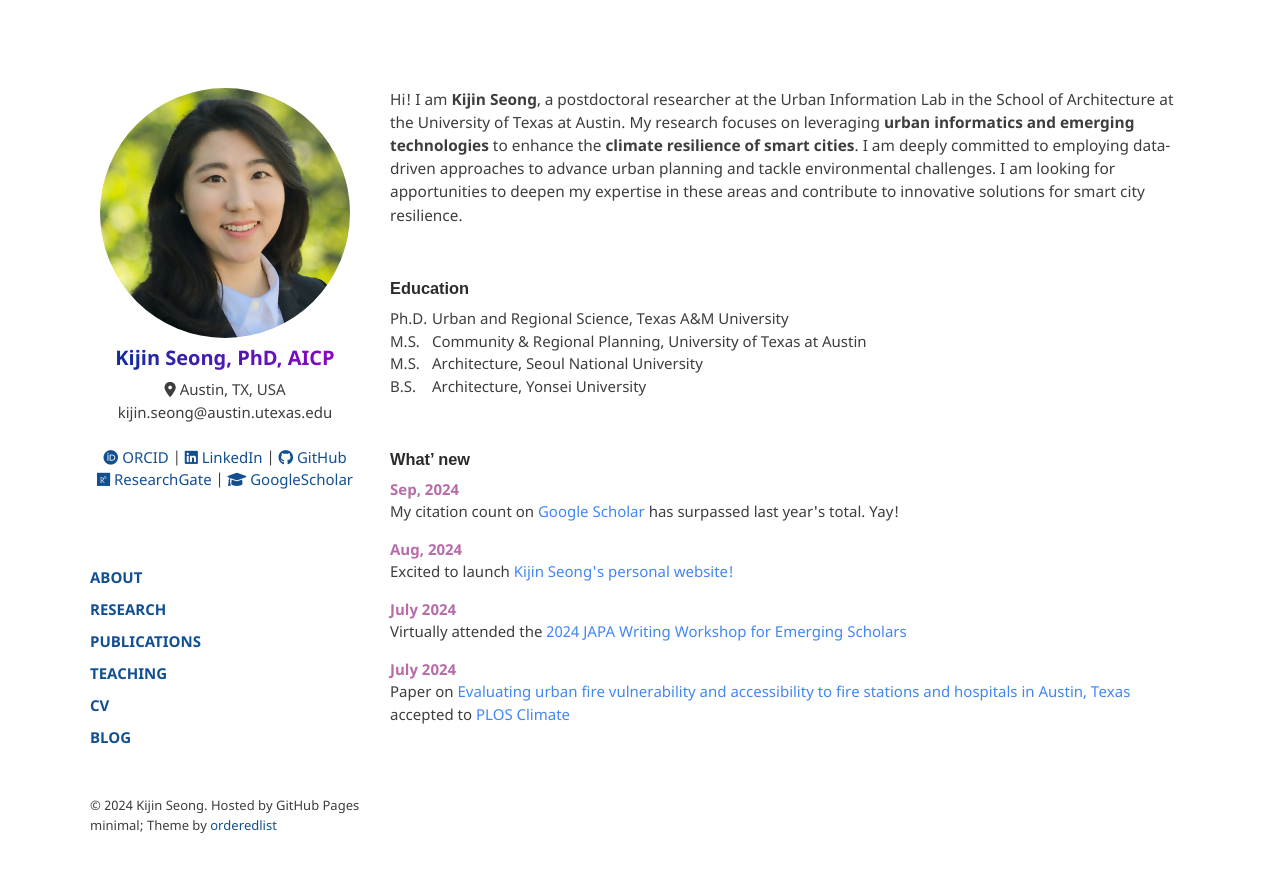
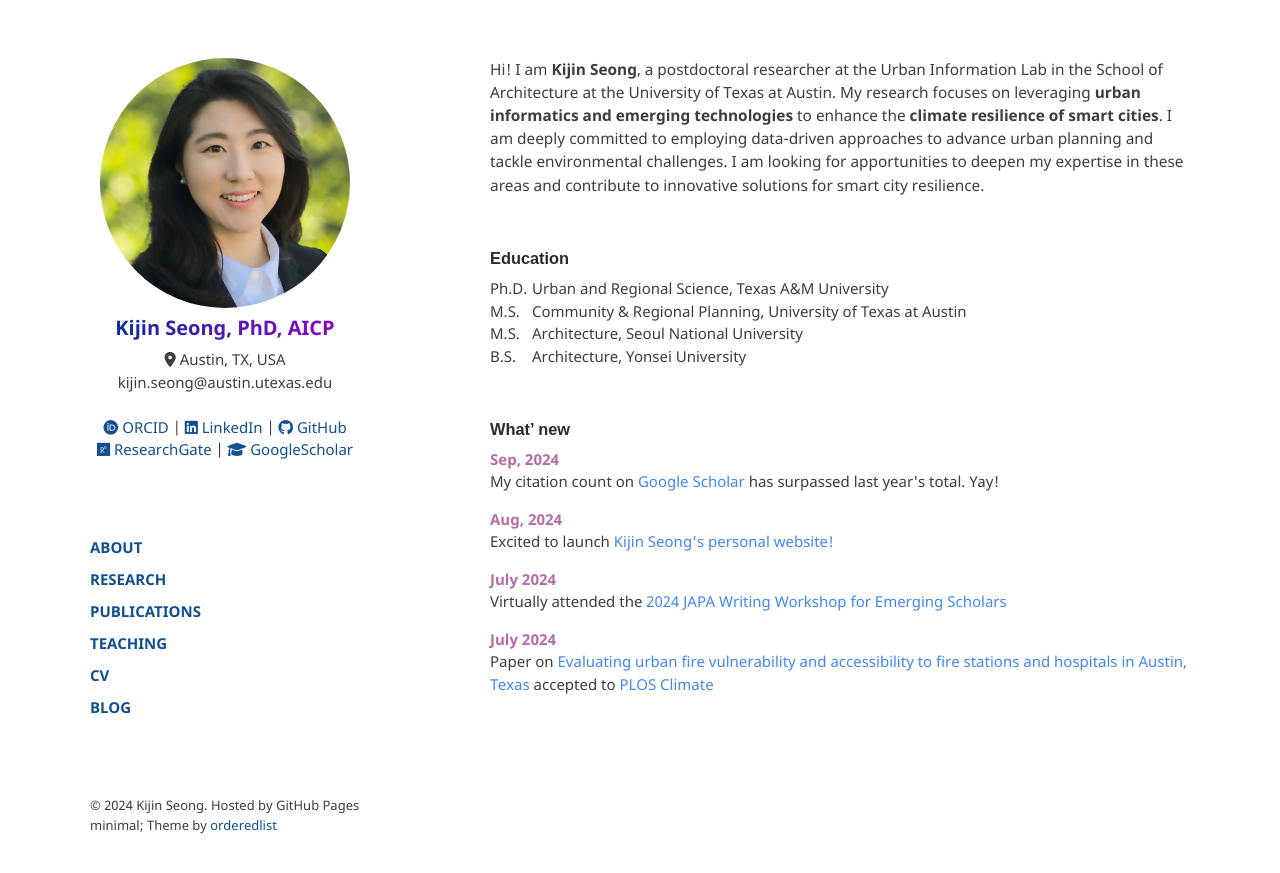
Before and after one commit to kijinseong/kijinseong.github.io, a Jekyll site: the page built from index.md, in a window 1280 px wide. Shown: the top 873 px of the page. Built offline with Jekyll 4.4.1, drawn with Linux system fonts in a browser that asks for light colours.

Commit message:
Adjustment

```diff
--- a/assets/css/style.scss
+++ b/assets/css/style.scss
@@ -44,13 +44,15 @@ a:hover {
   // left side is 270
   // 1200-270 = 930
   // 30px free room
-  margin:20px auto;
-  padding: 10px;
+  margin:0 auto;
+  padding-left: 10px;
+  padding-right: 10px;
+  padding-bottom:50px;
 }
 
 section {
-  max-width: 800px;
-  width: 90%;
+  max-width: 700px;
+  width: 100%;
   float:right;
   padding-bottom:50px;
   padding-left:20px;
```
